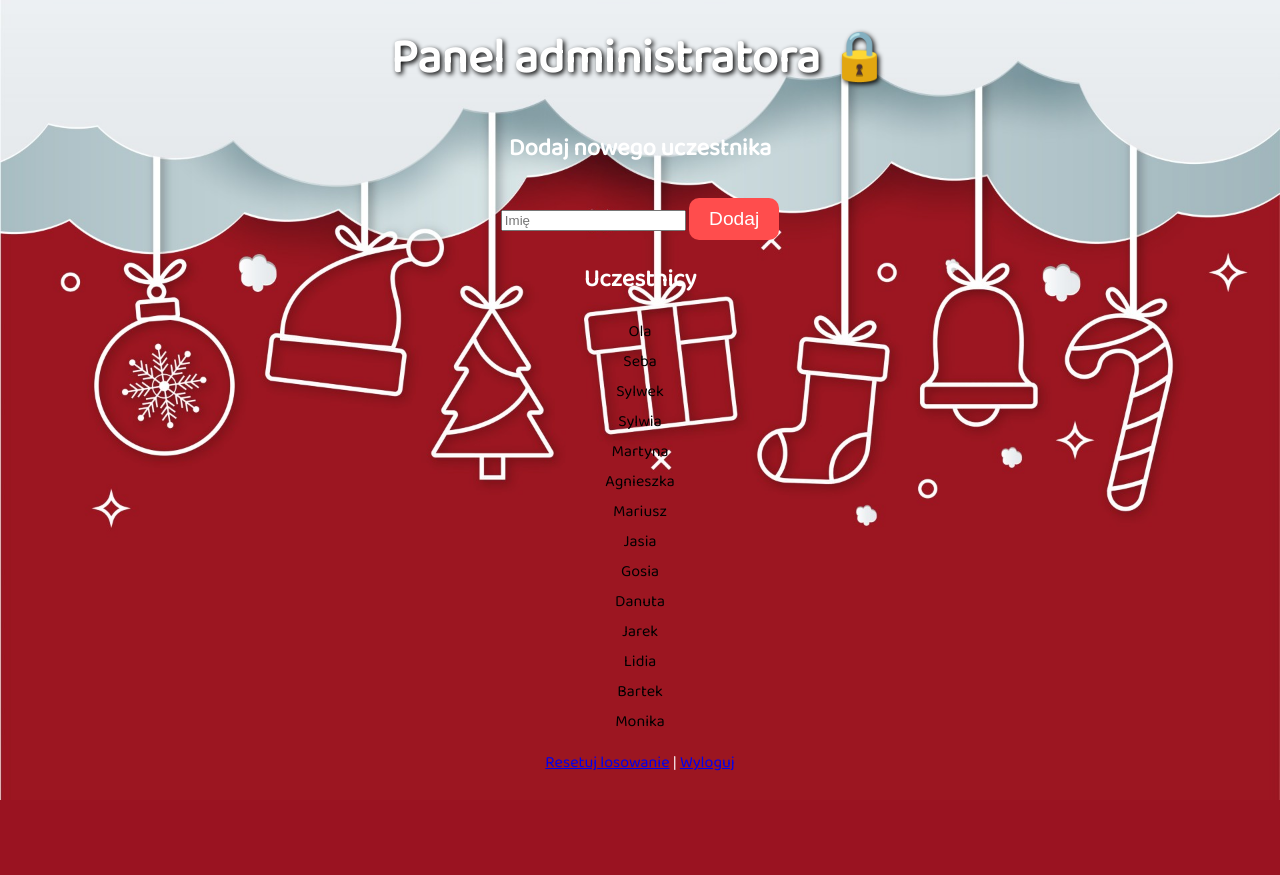
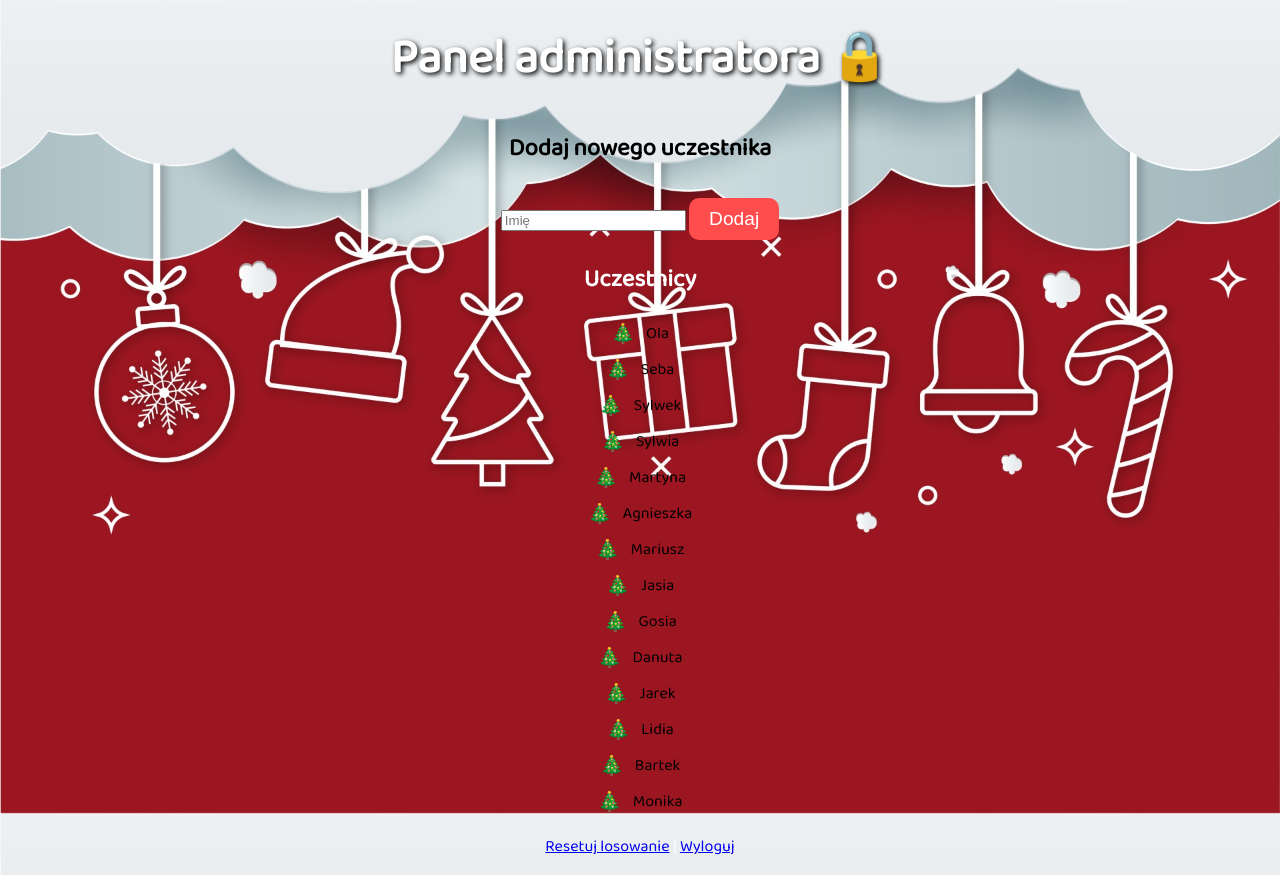
Before and after one commit to Wasett/-wi-ta-Kolfi, a Flask app: page /admin in a window 1280 px wide. Before the commit the page ends 800 px from the top, so only its background shows below. Run offline with Flask 3, Linux system fonts and the light colour scheme; the visitor is signed in with stand-in values (Sample User, id 1).

Commit message:
Update admin_panel.html

```diff
--- a/templates/admin_panel.html
+++ b/templates/admin_panel.html
@@ -13,7 +13,12 @@
             list-style: none;
             margin: 5px 0;
         }
-        .emoji‑gift {
+        .emoji-gift {
+            font-size: 1.2em;
+            margin-right: 8px;
+            vertical-align: middle;
+        }
+        .emoji-tree {
             font-size: 1.2em;
             margin-right: 8px;
             vertical-align: middle;
@@ -34,7 +39,7 @@
       {% endif %}
     {% endwith %}
 
-    <h2>Dodaj nowego uczestnika</h2>
+    <h2 style="color: black;">Dodaj nowego uczestnika</h2>
     <form method="POST">
         <input type="text" name="new_participant" placeholder="Imię" required>
         <button type="submit">Dodaj</button>
@@ -44,10 +49,14 @@
     <ul class="participants">
         {% for p in participants %}
             <li>
+                {% if p.id not in results %}
+                    <span class="emoji-tree">🎄</span>
+                {% endif %}
                 {% if p.id in results %}
-                    <span class="emoji‑gift">🎁</span>
+                    <span class="emoji-gift">🎁</span>
                 {% endif %}
-                {{ p.name }} {% if p.id in results %}- wylosował: {{ results[p.id] }}{% endif %}
+                {{ p.name }}
+                {% if p.id in results %}- wylosował: {{ results[p.id] }}{% endif %}
             </li>
         {% endfor %}
     </ul>
```
